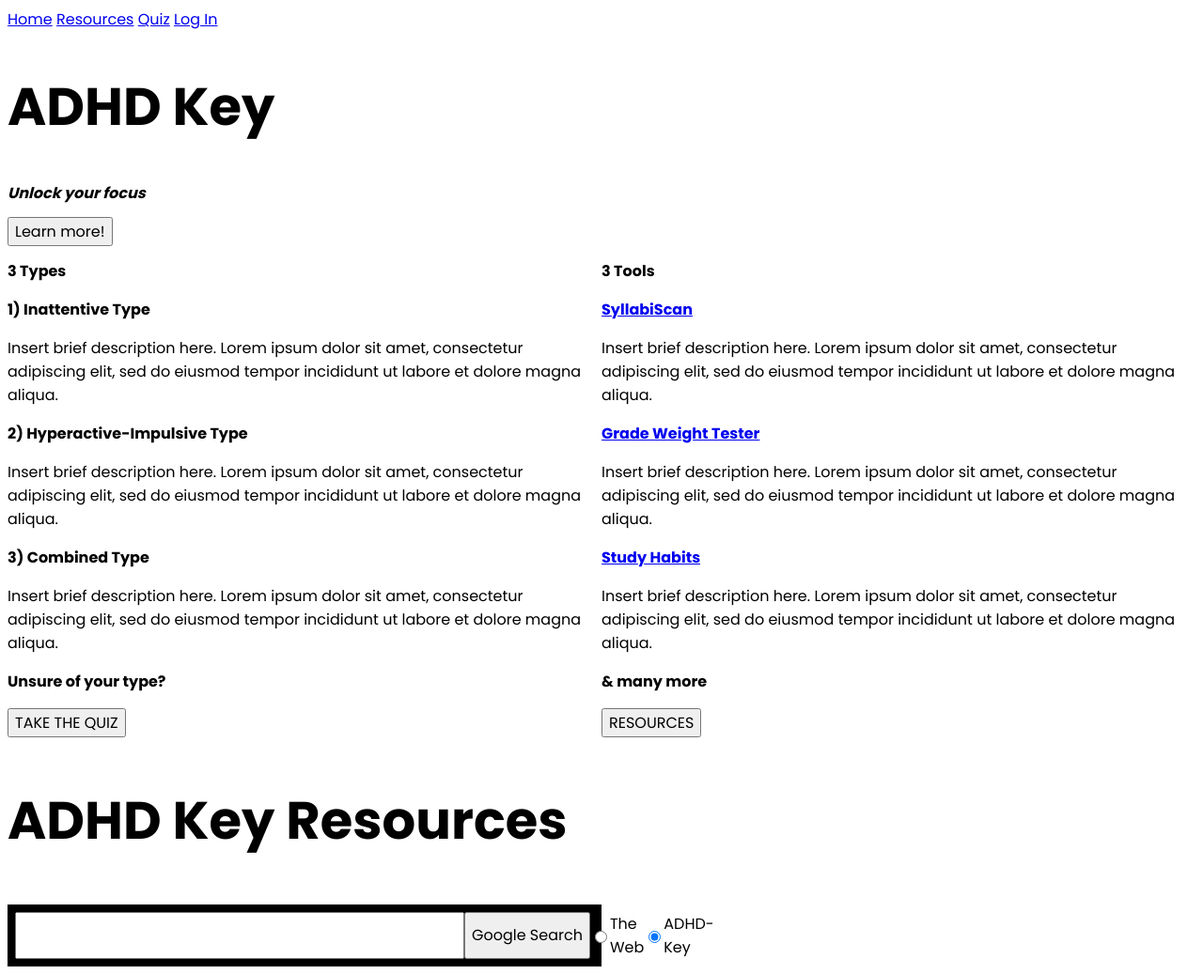
After one commit to alesan99/hackku-23-houseplant, a Flask app: page / in a window 1280 px wide. The commit adds this page. Shown: the whole page at 94% size. Run offline with Flask 3, Linux system fonts and the light colour scheme.

Commit message:
Mikey-Commit

```diff
--- a/frontend/backend/project/__init__.py
+++ b/frontend/backend/project/__init__.py
@@ -1,6 +1,6 @@
 import os
 
-from flask import Flask
+from flask import Flask, render_template, redirect,url_for
 
 
 def create_app(test_config=None):
@@ -25,9 +25,22 @@ def create_app(test_config=None):
         pass
 
     # a simple page that says hello
-    @app.route('/hello')
-    def hello():
-        return 'Hello, World!'
+    @app.route('/')
+    def home():
+        return render_template("home/landing.html")
+
+    @app.route('/registerlogin')
+    def to_auth_login():
+        return redirect(url_for("auth.login"))
+
+    @app.route('/quiz')
+    def to_auth_quiz():
+        return redirect(url_for("auth.quiz"))
+
+
+
+
+
     from . import db, auth
     db.init_app(app)
     app.register_blueprint(auth.bp)
--- a/frontend/backend/project/auth.py
+++ b/frontend/backend/project/auth.py
@@ -8,6 +8,15 @@ from werkzeug.security import check_password_hash, generate_password_hash
 from project.db import get_db
 
 bp = Blueprint('auth', __name__, url_prefix='/auth')
+def login_required(view):
+    @functools.wraps(view)
+    def wrapped_view(**kwargs):
+        if g.user is None:
+            return redirect(url_for('auth.login'))
+
+        return view(**kwargs)
+
+    return wrapped_view
 @bp.route('/register', methods=('GET', 'POST'))
 def register():
     if request.method == 'POST':
@@ -62,9 +71,12 @@ def login():
 
     return render_template('auth/login.html')
 
+
+
 @bp.route('/quiz', methods=('GET','POST'))
+@login_required
 def quiz():
-    with open("./project/templates/quiz.json") as f:
+    with open("./project/templates/auth/quiz.json") as f:
         var = json.load(f)
         id = session['user_id']
         if request.method == 'GET':
@@ -102,14 +114,4 @@ def load_logged_in_user():
 @bp.route('/logout')
 def logout():
     session.clear()
-    return redirect(url_for('index'))
-
-def login_required(view):
-    @functools.wraps(view)
-    def wrapped_view(**kwargs):
-        if g.user is None:
-            return redirect(url_for('auth.login'))
-
-        return view(**kwargs)
-
-    return wrapped_view
+    return redirect(url_for('home'))
--- a/frontend/backend/project/db.py
+++ b/frontend/backend/project/db.py
@@ -11,9 +11,6 @@ def init_db():
     db = get_db()
     with current_app.open_resource('schema.sql') as f:
         db.executescript(f.read().decode('utf8'))
-    with open('quiz.json') as f:
-
-
 
 def get_db():
     if 'db' not in g:
@@ -22,7 +19,6 @@ def get_db():
             detect_types=sqlite3.PARSE_DECLTYPES
         )
         g.db.row_factory = sqlite3.Row
-
     return g.db
 
 @click.command('init-db')
--- a/frontend/backend/project/templates/base.html
+++ b/frontend/backend/project/templates/base.html
@@ -6,6 +6,7 @@
   <ul>
     {% if g.user %}
       <li><span>{{ g.user['username'] }}</span>
+      <li><a href="{{ url_for('home') }}">Home</a>
       <li><a href="{{ url_for('auth.logout') }}">Log Out</a>
     {% else %}
       <li><a href="{{ url_for('auth.register') }}">Register</a>
--- /dev/null
+++ b/frontend/backend/project/templates/home/landing.html
@@ -0,0 +1,105 @@
+<!DOCTYPE html>
+<link rel="stylesheet" href="styles.css">
+<html lang="en-US">
+<head>
+    <meta charset="utf-8">
+    <meta name="viewport" content="width=device-width, initial-scale=1.0">
+    <title>ADHD Key</title>
+    <link rel="icon" href="https://notion-emojis.s3-us-west-2.amazonaws.com/prod/svg-twitter/1f511.svg"
+    type="image/x-icon">
+    <!--the above icon is just a placeholder until i develop a logo -bella -->
+</head>
+<body>
+    <header>
+    <div class="topnav">
+        <a class="active" href="/">Home</a>
+        <a href="#resources">Resources</a>
+        <a href="quiz">Quiz</a>
+        <a href="registerlogin">Log In</a>
+    </div>
+    </header>
+<div class="content">
+    <h1>ADHD Key</h1>
+    <h2><em>Unlock your focus</em></h2>
+        <section class="section" id="home">
+            <div id="homecontent">
+            <a href="#typesntools">
+            <button class="button" id="learnmorebutton">
+            Learn more!
+            </button> </a>
+            </div>
+        </section>
+    <section class="section" id="typesntools">
+    <div id="typnesntoolscontent">
+        <style>
+            .column {
+              float: left;
+              width: 50%;
+            }
+            .row:after {
+              content: "";
+              display: table;
+              clear: both;
+            }
+            </style>
+            </head>
+            <body>
+            <div class="row">
+              <div class="column">
+                <h2>3 Types</h2>
+                <h3>1) Inattentive Type</h3>
+                <p> Insert brief description here. Lorem ipsum dolor sit amet,
+                    consectetur adipiscing elit, sed do eiusmod tempor incididunt
+                    ut labore et dolore magna aliqua.</p>
+                <h3>2) Hyperactive-Impulsive Type</h3>
+                <p> Insert brief description here. Lorem ipsum dolor sit amet,
+                    consectetur adipiscing elit, sed do eiusmod tempor incididunt
+                    ut labore et dolore magna aliqua.</p>
+                <h3>3) Combined Type</h3>
+                <p> Insert brief description here. Lorem ipsum dolor sit amet,
+                    consectetur adipiscing elit, sed do eiusmod tempor incididunt
+                    ut labore et dolore magna aliqua.</p>
+                <h3>Unsure of your type?</h3>
+                <button onclick="window.location.href='quiz';">TAKE THE QUIZ</button>
+              </div>
+              <div class="column">
+                <h2>3 Tools</h2>
+                <a href="syllabiscan.html"><h3>SyllabiScan</h3></a>
+                <p>Insert brief description here. Lorem ipsum dolor sit amet,
+                    consectetur adipiscing elit, sed do eiusmod tempor incididunt
+                    ut labore et dolore magna aliqua.</p>
+                <a href="gradetest.html"><h3>Grade Weight Tester</h3></a>
+                <p>Insert brief description here. Lorem ipsum dolor sit amet,
+                    consectetur adipiscing elit, sed do eiusmod tempor incididunt
+                    ut labore et dolore magna aliqua.</p>
+                <a href="studyhabits.html"><h3>Study Habits</h3></a>
+                <p>Insert brief description here. Lorem ipsum dolor sit amet,
+                    consectetur adipiscing elit, sed do eiusmod tempor incididunt
+                    ut labore et dolore magna aliqua.</p>
+                <h3>& many more</h3>
+                <button onclick="window.location.href='/';">RESOURCES</button>
+              </div>
+            </div>
+            </body>
+    </div>
+    </section>
+    <section class="section" id="resources">
+    <h1>ADHD Key Resources</h1>
+        <body>
+        <div class="row">
+          <div class="column">
+            <form method="get" action="http://www.google.com/search">
+                <input type="text"   name="q" size="31"
+                maxlength="255" value=""/>
+                <input type="submit" value="Google Search"/>
+                <input type="radio"  name="sitesearch" value=""/>
+                The Web
+                <input type="radio"  name="sitesearch"
+                value="landing.html" checked /> ADHD-Key<br/>
+              </form>
+        </div>
+        </body>
+    </section>
+</div>
+</body>
+</html>
```
Also changed, not shown: frontend/backend/project/templates/auth/quiz.json (renamed from frontend/backend/quiz.json), frontend/registerlogin.html (deleted).
